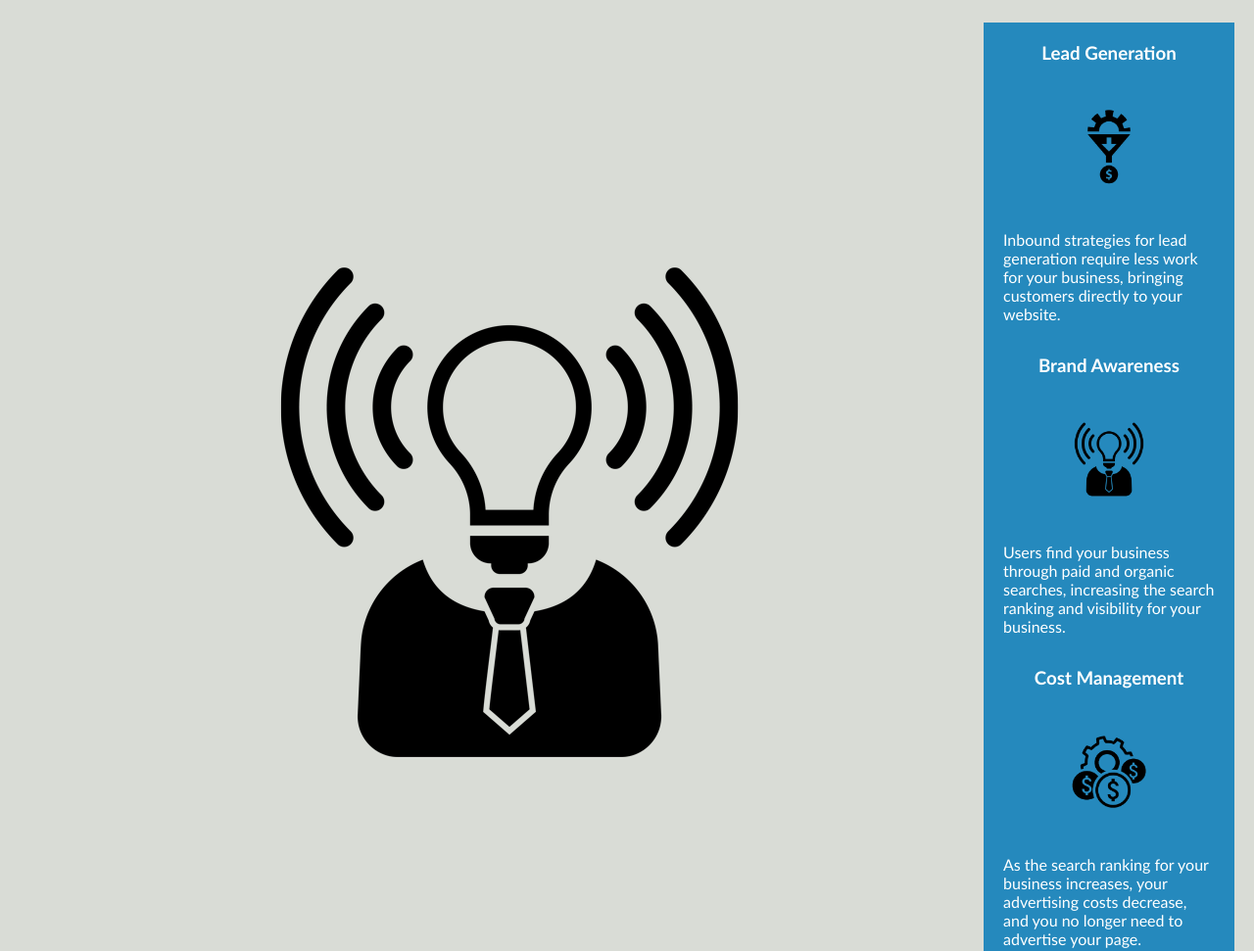
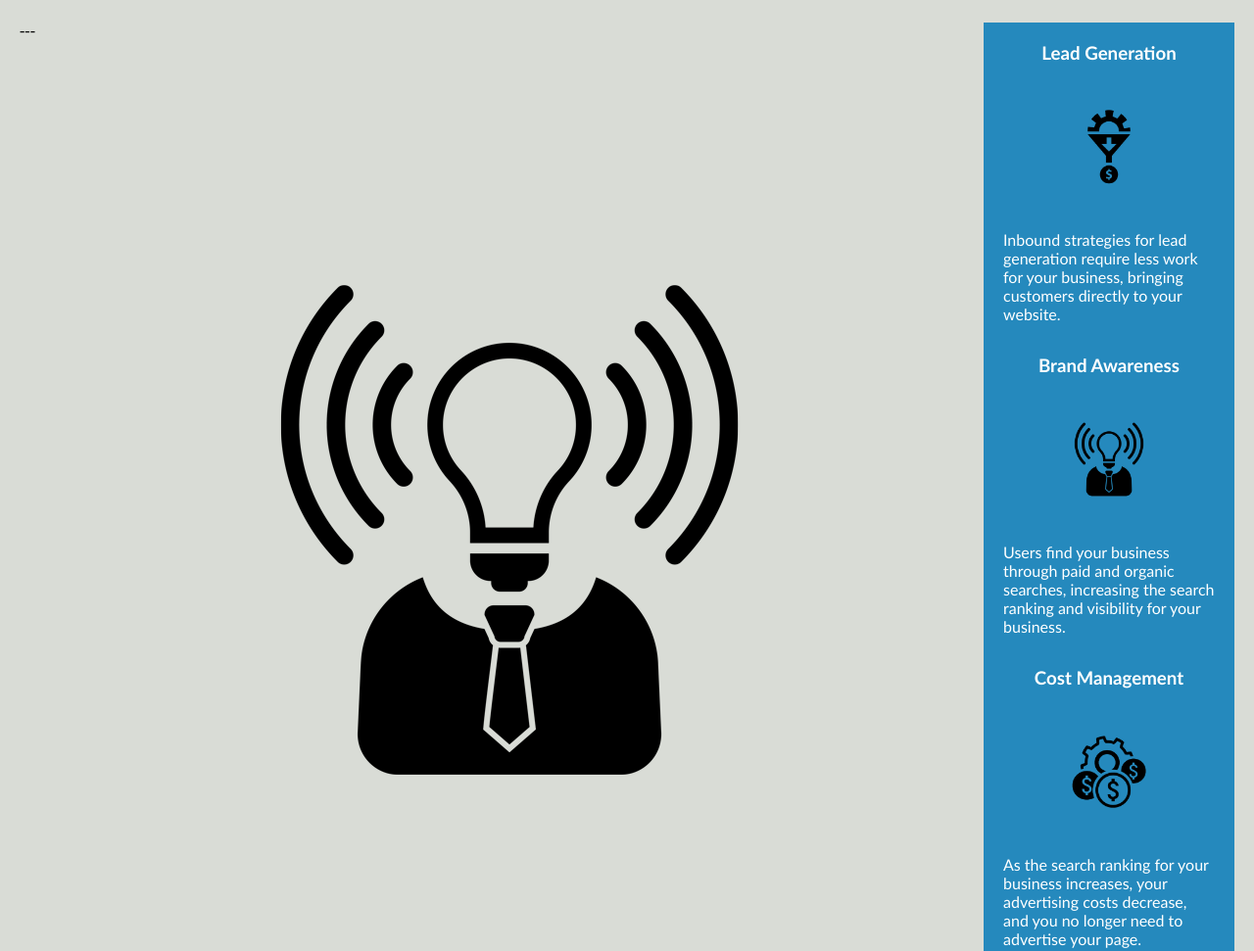
Before and after one commit to ktung2018/css-demo-site, a plain HTML site: page index.html in a window 1280 px wide. Shown: the part 899-1870 px from the top of the page at 98% size. Drawn offline with Linux system fonts and the light colour scheme.

Commit message:
Update index.html

```diff
--- a/index.html
+++ b/index.html
@@ -26,7 +26,7 @@
     </div>
     <div class="hero"></div>
     <div class="content">
-         <img src="./img_M1/brand-awareness.png" />
+         ---<img src="./img_M1/brand-awareness.png" />---
         <div class="search-engine-optimization">
              ----<img src="./img_M1/brand-awareness.png" />-----
             <img src="./img_M1/search-engine-optimization.jpg" class="float-left" />
```
